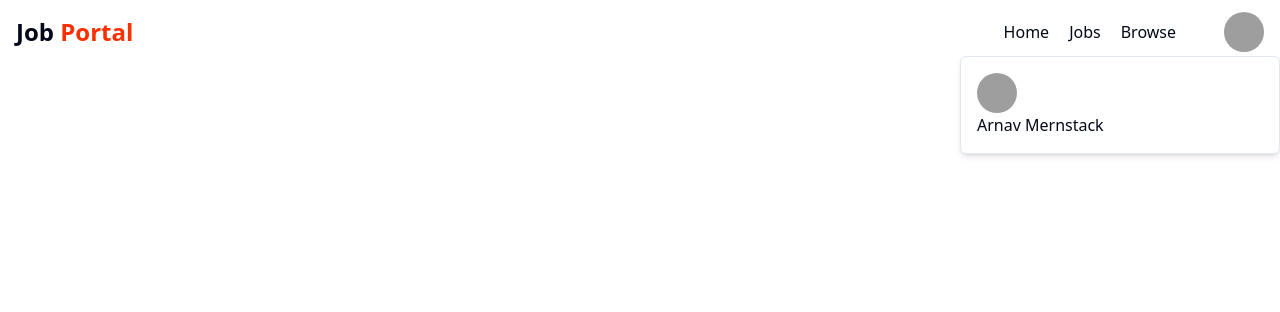
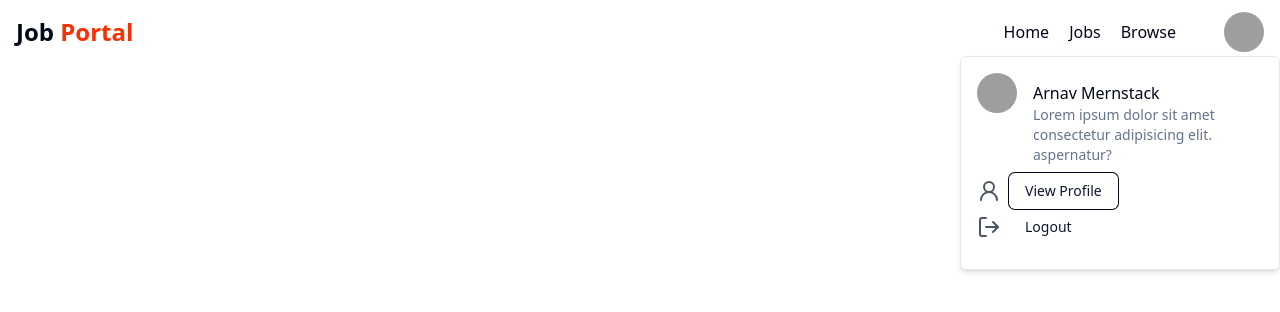
Before and after one commit to arnav1203/Job-Portal, a React (Vite) app in the folder client/: page / in a window 1280 px wide. Both pictures are taken after a click on the element 1244 px from the left and 32 px from the top of the page. Shown: the top 312 px of the page. Built offline with nearby package versions, Linux system fonts and the light colour scheme; grey boxes are pictures that could not be loaded; the HTML template or start-up script is replaced by a standard one.

Commit message:
Buttons added at popover

```diff
--- a/client/src/components/shared/Navbar.jsx
+++ b/client/src/components/shared/Navbar.jsx
@@ -6,7 +6,10 @@ import {
 } from "@/components/ui/popover";
 import React from "react";
 import { Link } from "react-router-dom";
+import { Button } from "../ui/button";
+import { LogOut, User2 } from "lucide-react";
 const Navbar = () => {
+  const user = false; // Simulating user authentication state
   return (
     <div className="bg-white">
       <div className="flex items-center justify-between p-4 max-w-7xl mx-auto h-16">
@@ -31,13 +34,31 @@ const Navbar = () => {
               </Avatar>
             </PopoverTrigger>
             <PopoverContent className="w-80">
+              <div className="flex gap-4 space-y-2">
                 <Avatar className="cursor-pointer">
                   <AvatarImage
                     src="https://github.com/shadcn.png"
                     alt="@shadcn"
                   />
                 </Avatar>
-              <h4>Arnav Mernstack</h4>
+                <div>
+                  <h4 className="font-medium">Arnav Mernstack</h4>
+                  <p className="text-sm text-muted-foreground">
+                    Lorem ipsum dolor sit amet consectetur adipisicing elit.
+                    aspernatur?
+                  </p>
+                </div>
+              </div>
+              <div className="flex flex-col my-2 text-gray-600">
+                <div className="flex w-fit items-center gap-2 cursor-pointer">
+                  <User2 />
+                  <Button variant="link">View Profile</Button>
+                </div>
+                <div className="flex w-fit items-center gap-2 cursor-pointer">
+                  <LogOut />
+                  <Button variant="link">Logout</Button>
+                </div>
+              </div>
             </PopoverContent>
           </Popover>
         </div>
```
Lines whose indentation alone changed are shown as unchanged.
